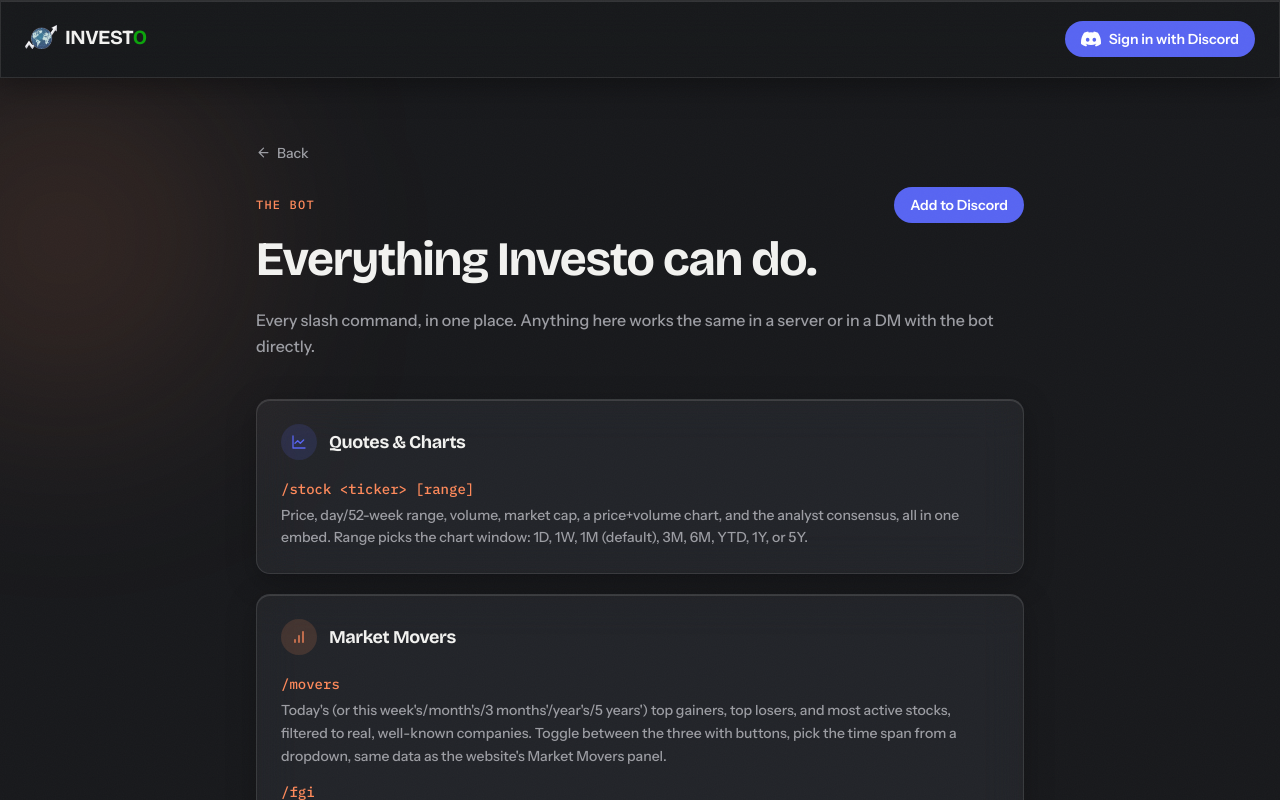
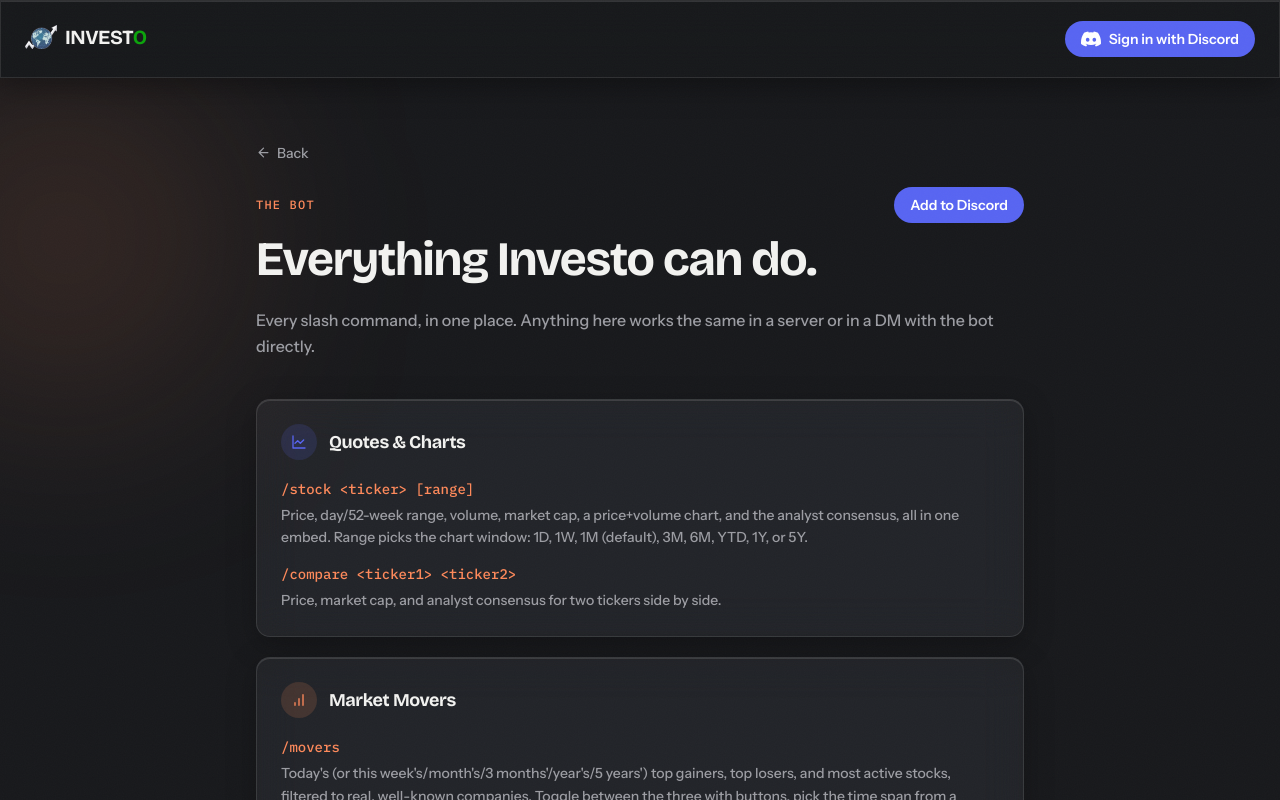
Before and after one commit to AdwaitGadigone/Investo, a Next.js app: page /bot in a window 1280 px wide. Shown: the top 800 px of the page. Built offline with nearby package versions, Linux system fonts and the light colour scheme; no server answers.

Commit message:
Add /compare to the bot commands page
Matches the new bot command added this session, keeps the site's command
reference in sync with what the bot actually has.

```diff
--- a/src/app/bot/page.jsx
+++ b/src/app/bot/page.jsx
@@ -31,6 +31,10 @@ const SECTIONS = [
       {
         cmd: "/stock <ticker> [range]",
         body: "Price, day/52-week range, volume, market cap, a price+volume chart, and the analyst consensus, all in one embed. Range picks the chart window: 1D, 1W, 1M (default), 3M, 6M, YTD, 1Y, or 5Y.",
+      },
+      {
+        cmd: "/compare <ticker1> <ticker2>",
+        body: "Price, market cap, and analyst consensus for two tickers side by side.",
       },
     ],
   },
```
